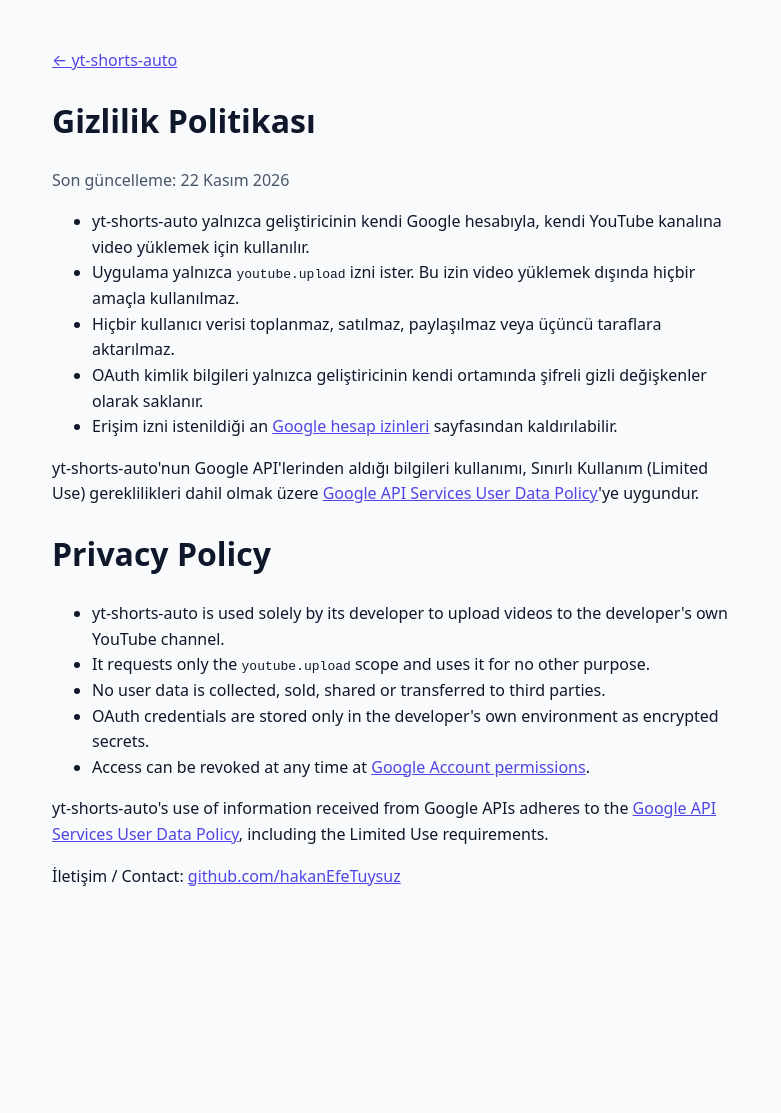
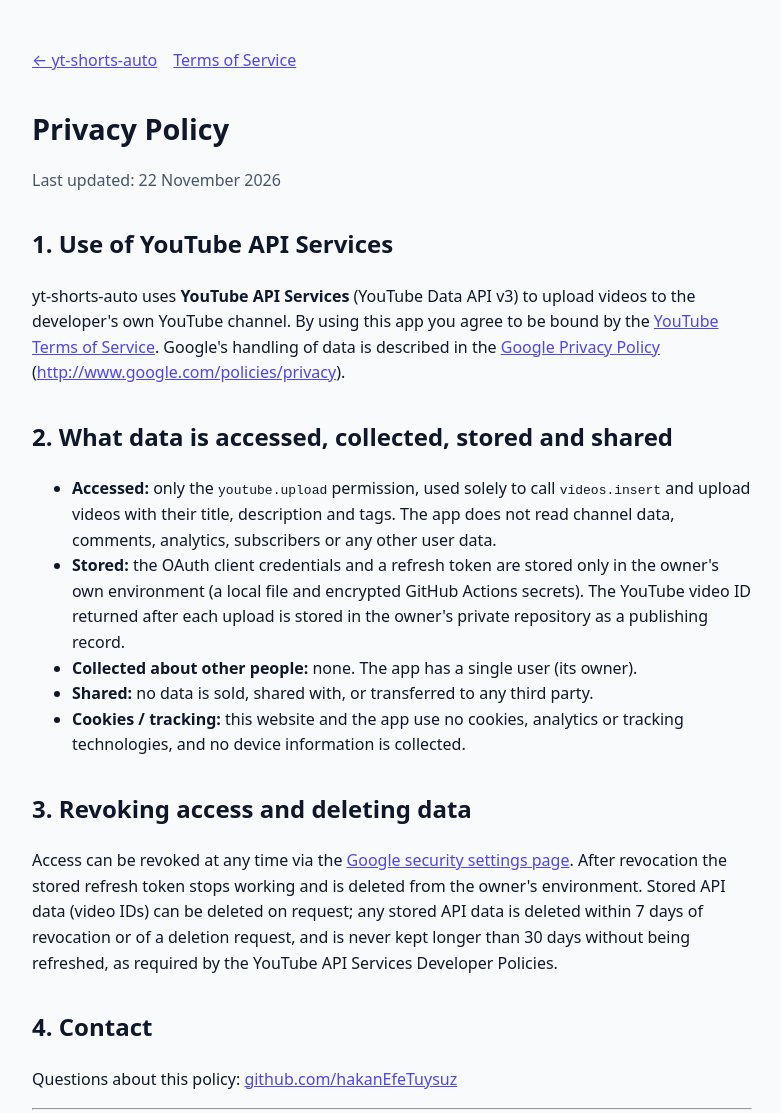
Before and after one commit to hakanEfeTuysuz/yt-shorts-auto-site, a plain HTML site: page privacy.html in a window 1280 px wide. Shown: the top 1113 px of the page, without its empty margins (248-1029 px from the left). Before the commit the page ends 937 px from the top, so only its background shows below. Drawn offline with Linux system fonts and the light colour scheme.

Commit message:
YouTube API politikalarına uygun gizlilik politikası, hizmet şartları ve ana sayfa
Co-Authored-By: Claude Opus 5.5 <noreply@anthropic.com>

```diff
--- a/privacy.html
+++ b/privacy.html
@@ -3,43 +3,56 @@
 <head>
 <meta charset="utf-8">
 <meta name="viewport" content="width=device-width, initial-scale=1">
-<title>Gizlilik Politikası · yt-shorts-auto</title>
-<style>
-  body{font-family:system-ui,-apple-system,"Segoe UI",sans-serif;max-width:680px;margin:48px auto;padding:0 16px;line-height:1.6;color:#0f172a;background:#f8fafc}
-  a{color:#4f46e5} .muted{color:#475569}
-</style>
+<title>Privacy Policy · yt-shorts-auto</title>
+<link rel="stylesheet" href="style.css">
 </head>
 <body>
-<p><a href="index.html">← yt-shorts-auto</a></p>
+<nav><a href="index.html">← yt-shorts-auto</a><a href="terms.html">Terms of Service</a></nav>
+<h1>Privacy Policy</h1>
+<p class="muted">Last updated: 22 November 2026</p>
+
+<h2>1. Use of YouTube API Services</h2>
+<p>yt-shorts-auto uses <strong>YouTube API Services</strong> (YouTube Data API v3) to upload videos
+to the developer's own YouTube channel. By using this app you agree to be bound by the
+<a href="https://www.youtube.com/t/terms">YouTube Terms of Service</a>. Google's handling of data is
+described in the <a href="https://policies.google.com/privacy">Google Privacy Policy</a>
+(<a href="http://www.google.com/policies/privacy">http://www.google.com/policies/privacy</a>).</p>
+
+<h2>2. What data is accessed, collected, stored and shared</h2>
+<ul>
+  <li><strong>Accessed:</strong> only the <code>youtube.upload</code> permission, used solely to call
+      <code>videos.insert</code> and upload videos with their title, description and tags.
+      The app does not read channel data, comments, analytics, subscribers or any other user data.</li>
+  <li><strong>Stored:</strong> the OAuth client credentials and a refresh token are stored only in the
+      owner's own environment (a local file and encrypted GitHub Actions secrets). The YouTube video ID
+      returned after each upload is stored in the owner's private repository as a publishing record.</li>
+  <li><strong>Collected about other people:</strong> none. The app has a single user (its owner).</li>
+  <li><strong>Shared:</strong> no data is sold, shared with, or transferred to any third party.</li>
+  <li><strong>Cookies / tracking:</strong> this website and the app use no cookies, analytics or
+      tracking technologies, and no device information is collected.</li>
+</ul>
+
+<h2>3. Revoking access and deleting data</h2>
+<p>Access can be revoked at any time via the
+<a href="https://security.google.com/settings/security/permissions">Google security settings page</a>.
+After revocation the stored refresh token stops working and is deleted from the owner's environment.
+Stored API data (video IDs) can be deleted on request; any stored API data is deleted within 7 days
+of revocation or of a deletion request, and is never kept longer than 30 days without being refreshed,
+as required by the YouTube API Services Developer Policies.</p>
+
+<h2>4. Contact</h2>
+<p>Questions about this policy: <a href="https://github.com/hakanEfeTuysuz">github.com/hakanEfeTuysuz</a></p>
+
+<hr>
 <h1>Gizlilik Politikası</h1>
-<p class="muted">Son güncelleme: 22 Kasım 2026</p>
 <ul>
-  <li>yt-shorts-auto yalnızca geliştiricinin kendi Google hesabıyla, kendi YouTube kanalına video
-      yüklemek için kullanılır.</li>
-  <li>Uygulama yalnızca <code>youtube.upload</code> izni ister. Bu izin video yüklemek dışında
-      hiçbir amaçla kullanılmaz.</li>
-  <li>Hiçbir kullanıcı verisi toplanmaz, satılmaz, paylaşılmaz veya üçüncü taraflara aktarılmaz.</li>
-  <li>OAuth kimlik bilgileri yalnızca geliştiricinin kendi ortamında şifreli gizli değişkenler olarak
-      saklanır.</li>
-  <li>Erişim izni istenildiği an <a href="https://myaccount.google.com/permissions">Google hesap
-      izinleri</a> sayfasından kaldırılabilir.</li>
+  <li>yt-shorts-auto <strong>YouTube API Servisleri</strong>'ni kullanır ve yalnızca geliştiricinin kendi
+      kanalına video yükler. Kullanarak <a href="https://www.youtube.com/t/terms">YouTube Hizmet Şartları</a>'nı
+      kabul etmiş olursunuz. Bkz. <a href="https://policies.google.com/privacy">Google Gizlilik Politikası</a>.</li>
+  <li>Yalnızca <code>youtube.upload</code> izni kullanılır; başka hiçbir veri okunmaz, toplanmaz, paylaşılmaz.</li>
+  <li>Kimlik bilgileri yalnızca sahibin ortamında (yerel dosya ve şifreli GitHub secrets) saklanır.</li>
+  <li>Erişim <a href="https://security.google.com/settings/security/permissions">Google güvenlik ayarları</a>
+      sayfasından her an kaldırılabilir; kaldırıldığında saklanan veriler 7 gün içinde silinir.</li>
 </ul>
-<p>yt-shorts-auto'nun Google API'lerinden aldığı bilgileri kullanımı, Sınırlı Kullanım (Limited Use)
-gereklilikleri dahil olmak üzere
-<a href="https://developers.google.com/terms/api-services-user-data-policy">Google API Services User Data Policy</a>'ye uygundur.</p>
-
-<h1>Privacy Policy</h1>
-<ul>
-  <li>yt-shorts-auto is used solely by its developer to upload videos to the developer's own YouTube channel.</li>
-  <li>It requests only the <code>youtube.upload</code> scope and uses it for no other purpose.</li>
-  <li>No user data is collected, sold, shared or transferred to third parties.</li>
-  <li>OAuth credentials are stored only in the developer's own environment as encrypted secrets.</li>
-  <li>Access can be revoked at any time at <a href="https://myaccount.google.com/permissions">Google Account permissions</a>.</li>
-</ul>
-<p>yt-shorts-auto's use of information received from Google APIs adheres to the
-<a href="https://developers.google.com/terms/api-services-user-data-policy">Google API Services User Data Policy</a>,
-including the Limited Use requirements.</p>
-
-<p>İletişim / Contact: <a href="https://github.com/hakanEfeTuysuz">github.com/hakanEfeTuysuz</a></p>
 </body>
 </html>
--- /dev/null
+++ b/style.css
@@ -0,0 +1,4 @@
+body{font-family:system-ui,-apple-system,"Segoe UI",sans-serif;max-width:720px;margin:48px auto;padding:0 16px;line-height:1.6;color:#0f172a;background:#f8fafc}
+h1{font-size:1.8rem;margin-bottom:.2rem} h2{margin-top:2rem} a{color:#4f46e5} .muted{color:#475569}
+nav{margin:1rem 0 2rem;display:flex;gap:16px;flex-wrap:wrap} .yt{display:inline-block;background:#ff0000;color:#fff;font-weight:700;padding:2px 10px;border-radius:6px}
+footer{margin-top:3rem;padding-top:1rem;border-top:1px solid #cbd5e1;font-size:.9rem;color:#475569}
```
Also changed, not shown: index.html (+22 -15 lines), terms.html (added, +33 -0 lines).
